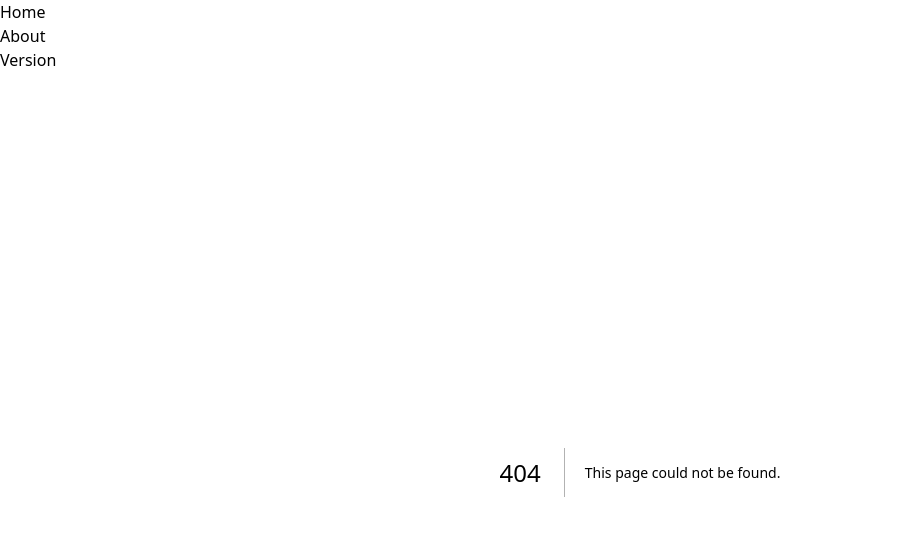
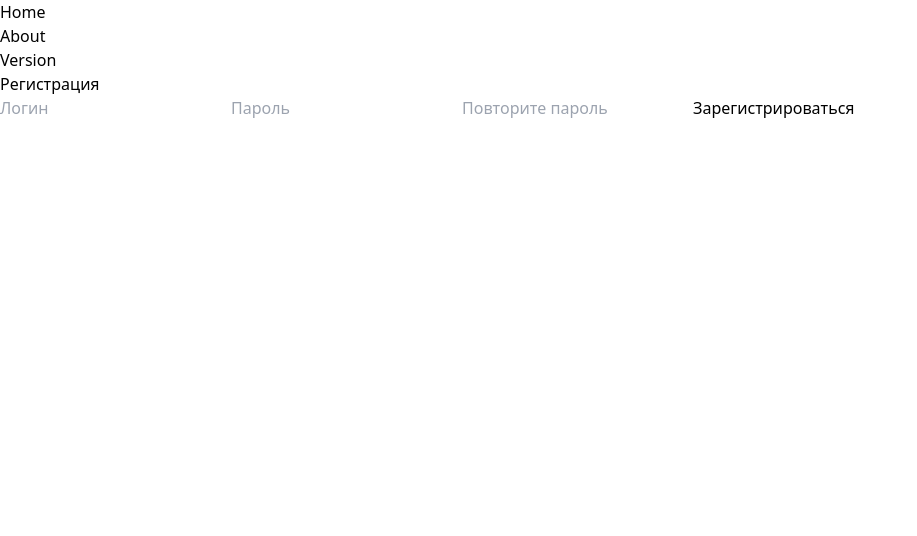
Before and after one commit to MokhovEvgeniiGennadevich/2023-stripkun.com, a Next.js app in the folder frontend-monolith-nextjs14/: page /auth/sign-up-with-login in a window 1280 px wide. Before the commit this address had no page. Shown: the top 536 px of the page, without its empty margins (0-917 px from the left). Built offline with nearby package versions, Linux system fonts and the light colour scheme.

Commit message:
feat: sign up page

```diff
--- /dev/null
+++ b/frontend-monolith-nextjs14/app/auth/sign-up-with-login/page.tsx
@@ -0,0 +1,11 @@
+import SignUpWithLoginForm from "@/components/forms/SignUpWithLogin";
+
+export default function SignUpWithLogin() {
+  return (
+    <div>
+      <h1>Регистрация</h1>
+
+      <SignUpWithLoginForm />
+    </div>
+  );
+}
```
